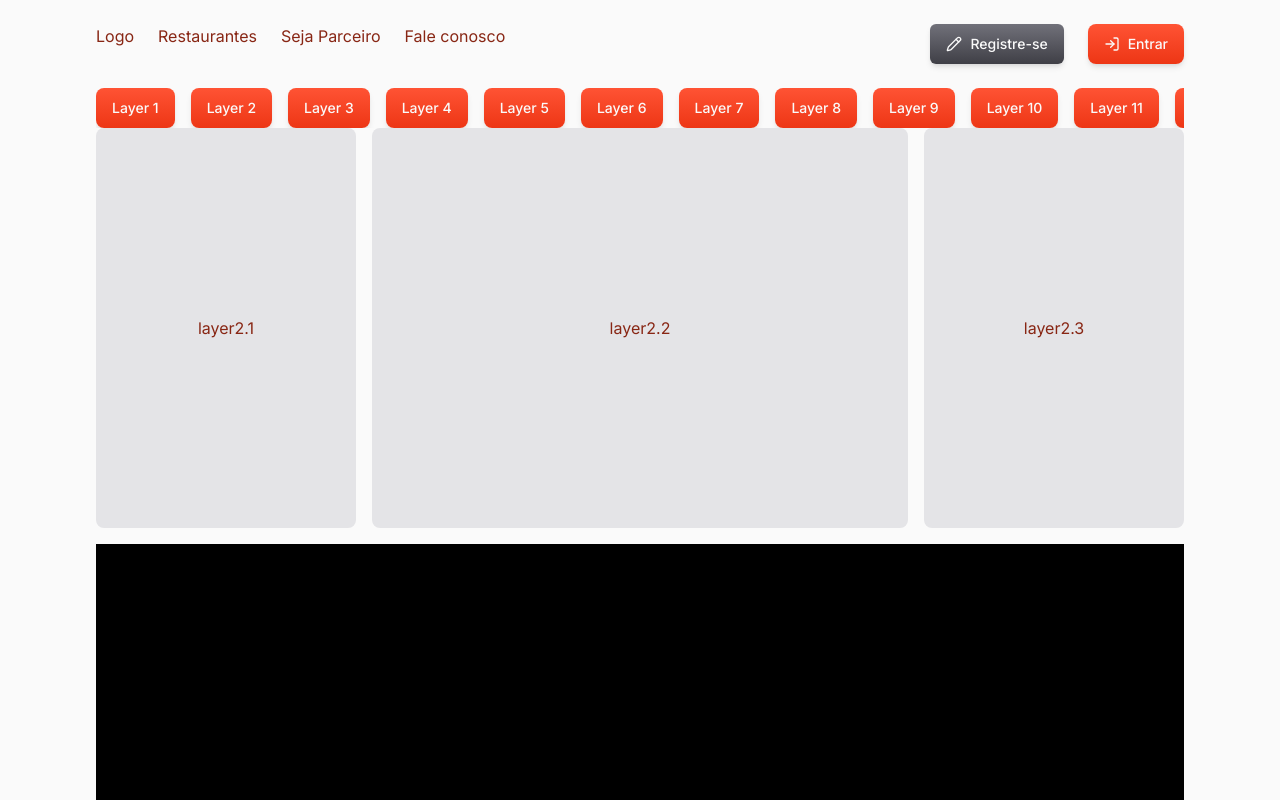
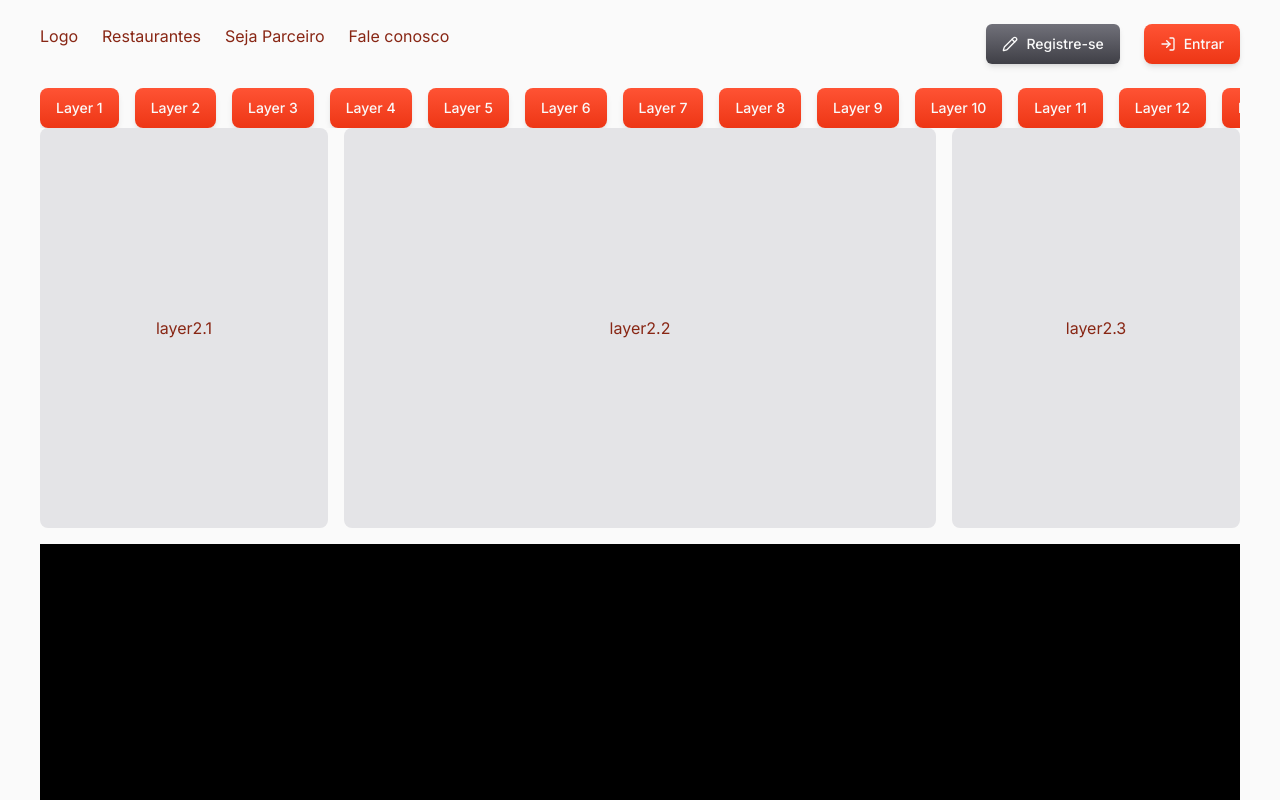
Before and after one commit to fernando-pacheco/projeto-restaurante, a React (Vite) app in the folder frontend/: page / in a window 1280 px wide. Shown: the top 800 px of the page. Built offline with nearby package versions, Linux system fonts and the light colour scheme.

Commit message:
[frontend] feat: estilização de layout

```diff
--- a/frontend/src/components/organisms/layout-home.tsx
+++ b/frontend/src/components/organisms/layout-home.tsx
@@ -10,15 +10,15 @@ export function LayoutHome({ children }: { children: ReactNode }) {
     return (
         <SidebarProvider>
             <AppSidebar />
-            <SidebarInset className="bg-zinc-5050">
+            <SidebarInset className="bg-zinc-50 flex flex-col w-full">
                 <header className="flex h-12 shrink-0 items-center transition-[width,height] ease-linear group-has-[[data-collapsible=icon]]/sidebar-wrapper:h-12">
                     <div className="flex items-center gap-2 px-4">
                         <SidebarTrigger />
                     </div>
                 </header>
-                <div className="flex flex-1 flex-col gap-4 p-4 pt-0">
+                <body className="flex flex-1 flex-col gap-4 p-4 pt-0">
                     {children}
-                </div>
+                </body>
             </SidebarInset>
         </SidebarProvider>
     )
--- a/frontend/src/pages/landing-page/index.tsx
+++ b/frontend/src/pages/landing-page/index.tsx
@@ -7,7 +7,7 @@ export function LandingPage() {
     const navigate = useNavigate()
 
     return (
-        <div className="h-screen flex flex-col px-24">
+        <div className="h-screen flex flex-col px-10">
             <header className="flex justify-between py-6">
                 <div className="flex space-x-6">
                     <div>Logo</div>
```
